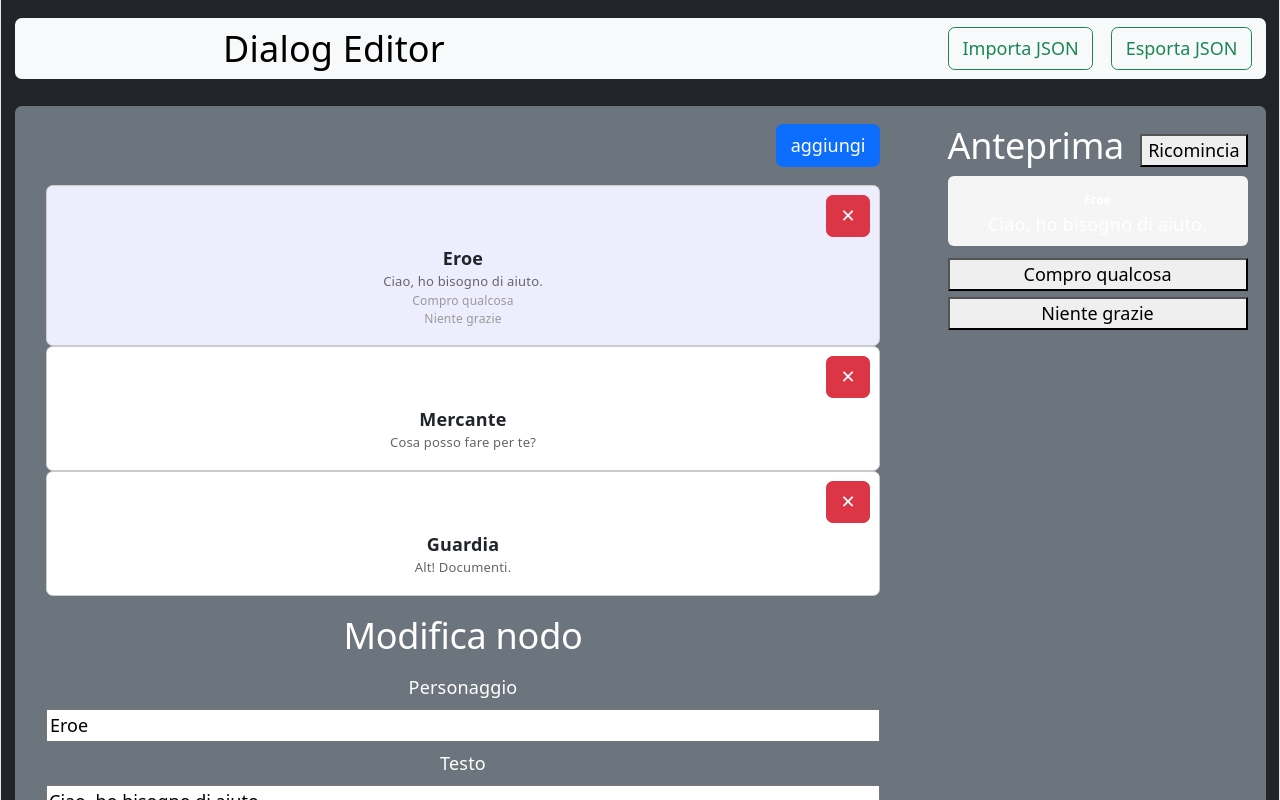
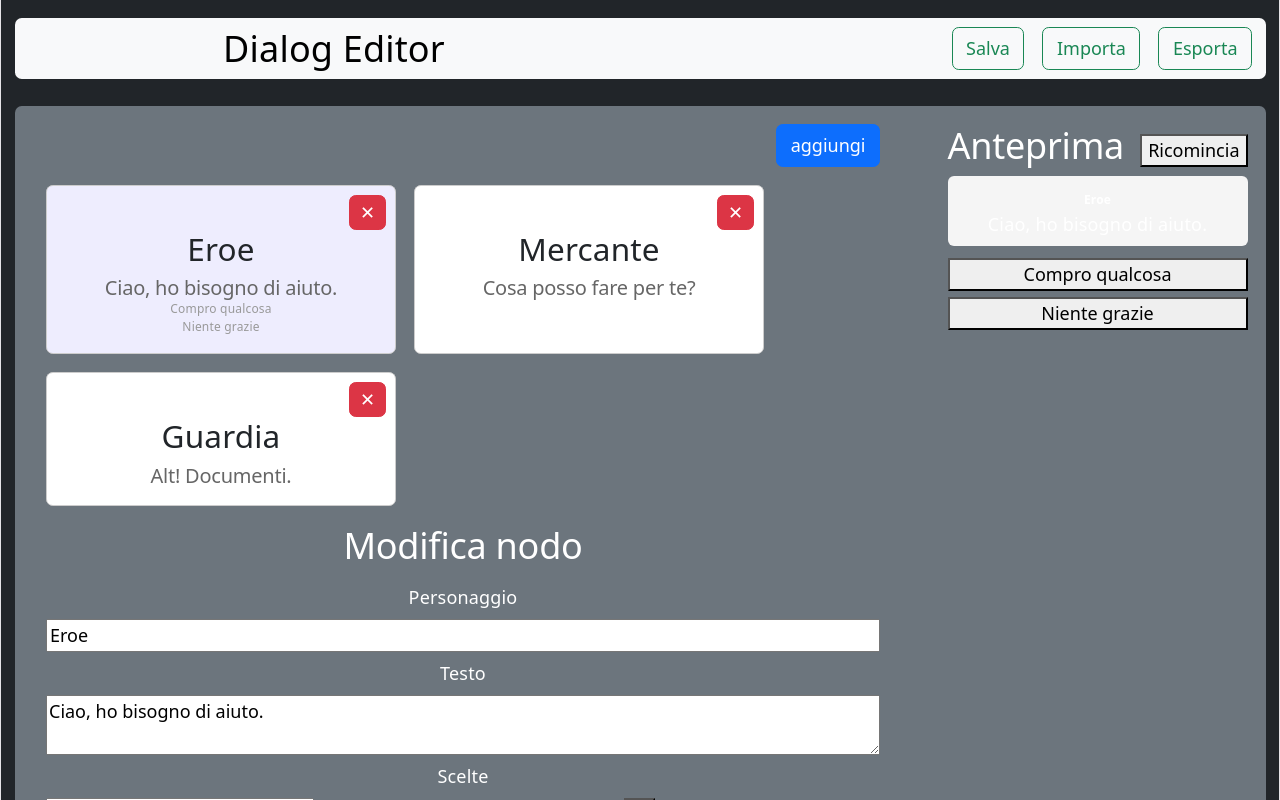
Before and after one commit to GiuseppeSifanno/dialogue-editor, a React (Vite) app: page / in a window 1280 px wide. Shown: the top 800 px of the page. Built offline with nearby package versions, Linux system fonts and the light colour scheme.

Commit message:
Aggiungi funzionalità di salvataggio dei nodi in localStorage e migliora l'interfaccia della lista dei nodi

```diff
--- a/src/App.jsx
+++ b/src/App.jsx
@@ -30,10 +30,10 @@ function App() {
 
 	const selectedNode = nodes.find((n) => n.id === selectedId);
 
-	// Salva i nodi in localStorage ogni volta che cambiano
-	useEffect(() => {
+	// Salva i nodi in localStorage
+	function save(nodes) {
 		localStorage.setItem("dialogueNodes", JSON.stringify(nodes));
-	}, [nodes]);
+	}
 
 	function handleUpdate(updatedNode) {
 		setNodes((prev) =>
@@ -107,9 +107,18 @@ function App() {
 						id="navbarSupportedContent"
 					>
 						<ul className="navbar-nav column-gap-3">
+							<li className="nav-item">
+								<button
+									className="btn btn-light btn-outline-success"
+									onClick={save}
+								>
+									Salva
+								</button>
+							</li>
+
 							<li className="nav-item position">
 								<button className="btn btn-outline-success position-relative overflow-hidden">
-									Importa JSON
+									Importa
 									<input
 										type="file"
 										accept=".json"
@@ -125,7 +134,7 @@ function App() {
 									className="btn btn-light btn-outline-success"
 									onClick={handleExport}
 								>
-									Esporta JSON
+									Esporta
 								</button>
 							</li>
 						</ul>
--- a/src/components/NodeList.jsx
+++ b/src/components/NodeList.jsx
@@ -15,55 +15,68 @@ function NodeList({ nodes, selectedId, onSelect, onAdd, onDelete }) {
 				</button>
 			</div>
 
-      {nodes.map(node => (
+			<div className="gap-3 d-flex justify-align-content-between flex-md-wrap">
+				{nodes.map((node) => (
 					<div
 						key={node.id}
-          className="d-flex p-2 rounded card w-auto h-auto"
+						className="d-flex p-2 rounded card h-auto"
 						style={{
-            cursor: 'pointer',
-            border: '1px solid #ccc',
-            borderRadius: '6px',
-            justifyContent: 'space-between',
-            background: node.id === selectedId ? '#EEEDFE' : 'white',
+							cursor: "pointer",
+							border: "1px solid #ccc",
+							borderRadius: "6px",
+							justifyContent: "space-between",
+							background: node.id === selectedId ? "#EEEDFE" : "white",
+							width: "350px",
+              minWidth: '250px'
 						}}
 					>
-          <div className="justify-content-end d-flex">
+						<div className="justify-content-end position-relative">
 							<button
 								type="button"
-              className="btn btn-danger"
+								className="btn btn-danger position-absolute end-0"
 								aria-pressed="false"
 								data-bs-toggle="button"
 								cursor="pointer"
 								value="delete"
 								onClick={() => onDelete(node.id)}
+								style={{
+									padding: "3px 10px 3px 10px",
+								}}
 							>
 								✕
 							</button>
 						</div>
 
-
 						<div
-            onClick={() => onSelect(node.id)} style={{ flex: 1 }}
-            style={{ padding: '8px', border: 'none', background: 'transparent' }}
+							onClick={() => onSelect(node.id)}
+							style={{
+                flex: 1,
+								padding: "8px",
+								border: "none",
+								background: "transparent",
+							}}
 						>
-            <strong>{node.char}</strong>
-            <p style={{ margin: 0, fontSize: '13px', color: '#666' }}>
-              {node.text.length > 30 ? node.text.slice(0, 30) + '…' : node.text}
-            </p>
-            {
-              node.choices.length > 0 && (
+							<h3 className="pt-4">{node.char}</h3>
+							<h2 style={{ margin: 0, fontSize: "20px", color: "#666" }}>
+								{node.text.length > 30
+									? node.text.slice(0, 30) + "…"
+									: node.text}
+							</h2>
+							{node.choices.length > 0 &&
 								node.choices.map((c, i) => (
-                  <p key={i} style={{ margin: 0, fontSize: '12px', color: '#999' }}>
+									<p
+										key={i}
+										style={{ margin: 0, fontSize: "12px", color: "#999" }}
+									>
 										{c.text}
 									</p>
-                ))
-              )
-            }
+								))}
 						</div>
 					</div>
 				))}
 			</div>
-  )
+		</div>
+	);
 }
 
-export default NodeList
+export default NodeList;
```
Lines whose indentation alone changed are shown as unchanged.
